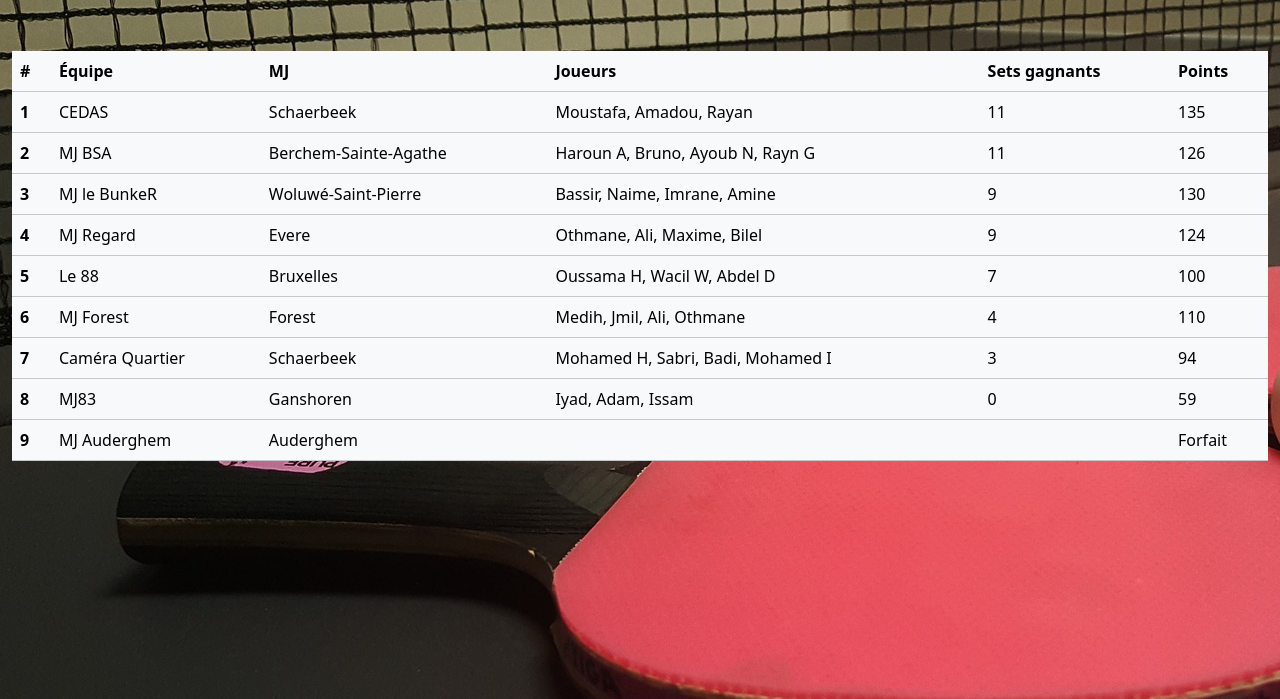
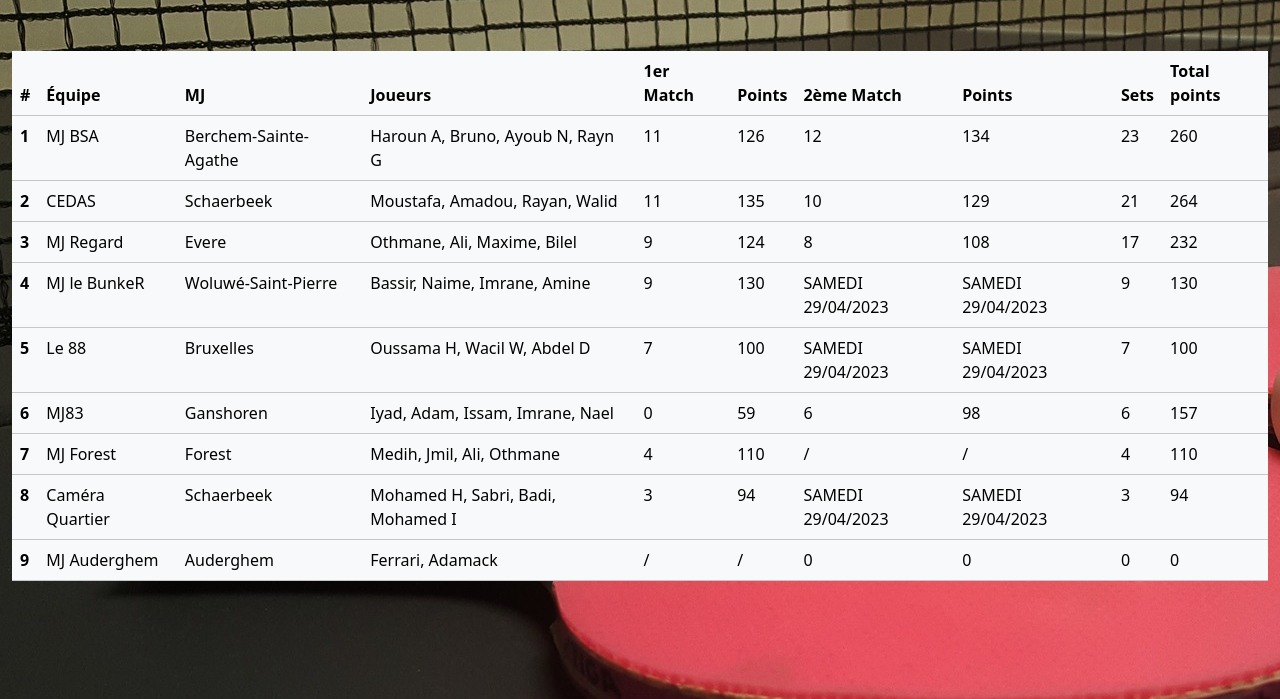
Before and after one commit to TheodoraE/pingpong, a website: page main.html in a window 1280 px wide. Shown: the part 101-800 px from the top of the page. Drawn offline with nearby package versions, Linux system fonts and the light colour scheme.

Commit message:
match 2v2

```diff
--- a/main.html
+++ b/main.html
@@ -28,42 +28,62 @@
                 <th scope="col">Équipe</th>
                 <th scope="col">MJ</th>
                 <th scope="col">Joueurs</th>
-                <th scope="col">Sets gagnants</th>
+                <th scope="col">1er Match</th>
                 <th scope="col">Points</th>
+                <th scope="col">2ème Match</th>
+                <th scope="col">Points</th>
+                <th scope="col">Sets</th>
+                <th scope="col">Total points</th>
               </tr>
             </thead>
             <tbody>
               <tr>
                 <th scope="row">1</th>
-                <td>CEDAS</td>
-                <td>Schaerbeek</td>
-                <td>Moustafa, Amadou, Rayan</td>
-                <td>11</td>
-                <td>135</td>
-              </tr>
-              <tr>
-                <th scope="row">2</th>
                 <td>MJ BSA</td>
                 <td>Berchem-Sainte-Agathe</td>
                 <td>Haroun A, Bruno, Ayoub N, Rayn G</td>
                 <td>11</td>
                 <td>126</td>
+                <td>12</td>
+                <td>134</td>
+                <td>23</td>
+                <td>260</td>
+              </tr>
+              <tr>
+                <th scope="row">2</th>
+                <td>CEDAS</td>
+                <td>Schaerbeek</td>
+                <td>Moustafa, Amadou, Rayan, Walid</td>
+                <td>11</td>
+                <td>135</td>
+                <td>10</td>
+                <td>129</td>
+                <td>21</td>
+                <td>264</td>
               </tr>
               <tr>
                 <th scope="row">3</th>
+                <td>MJ Regard</td>
+                <td>Evere</td>
+                <td>Othmane, Ali, Maxime, Bilel</td>
+                <td>9</td>
+                <td>124</td>
+                <td>8</td>
+                <td>108</td>
+                <td>17</td>
+                <td>232</td>
+              </tr>
+              <tr>
+                <th scope="row">4</th>
                 <td>MJ le BunkeR</td>
                 <td>Woluwé-Saint-Pierre</td>
                 <td>Bassir, Naime, Imrane, Amine</td>
                 <td>9</td>
                 <td>130</td>
-              </tr>
-              <tr>
-                <th scope="row">4</th>
-                <td>MJ Regard</td>
-                <td>Evere</td>
-                <td>Othmane, Ali, Maxime, Bilel</td>
+                <td>SAMEDI 29/04/2023</td>
+                <td>SAMEDI 29/04/2023</td>
                 <td>9</td>
-                <td>124</td>
+                <td>130</td>
               </tr>
               <tr>
                 <th scope="row">5</th>
@@ -72,38 +92,58 @@
                 <td>Oussama H, Wacil W, Abdel D</td>
                 <td>7</td>
                 <td>100</td>
+                <td>SAMEDI 29/04/2023</td>
+                <td>SAMEDI 29/04/2023</td>
+                <td>7</td>
+                <td>100</td>
               </tr>
               <tr>
                 <th scope="row">6</th>
+                <td>MJ83</td>
+                <td>Ganshoren</td>
+                <td>Iyad, Adam, Issam, Imrane, Nael</td>
+                <td>0</td>
+                <td>59</td>
+                <td>6</td>
+                <td>98</td>
+                <td>6</td>
+                <td>157</td>
+              </tr>
+              <tr>
+                <th scope="row">7</th>
                 <td>MJ Forest</td>
                 <td>Forest</td>
                 <td>Medih, Jmil, Ali, Othmane</td>
                 <td>4</td>
                 <td>110</td>
+                <td>/</td>
+                <td>/</td>
+                <td>4</td>
+                <td>110</td>
               </tr>
               <tr>
-                <th scope="row">7</th>
+                <th scope="row">8</th>
                 <td>Caméra Quartier</td>
                 <td>Schaerbeek</td>
                 <td>Mohamed H, Sabri, Badi, Mohamed I</td>
                 <td>3</td>
                 <td>94</td>
-              </tr>
-              <tr>
-                <th scope="row">8</th>
-                <td>MJ83</td>
-                <td>Ganshoren</td>
-                <td>Iyad, Adam, Issam</td>
-                <td>0</td>
-                <td>59</td>
+                <td>SAMEDI 29/04/2023</td>
+                <td>SAMEDI 29/04/2023</td>
+                <td>3</td>
+                <td>94</td>
               </tr>
               <tr>
                 <th scope="row">9</th>
                 <td>MJ Auderghem</td>
                 <td>Auderghem</td>
-                <td></td>
-                <td></td>
-                <td>Forfait</td>
+                <td>Ferrari, Adamack</td>
+                <td>/</td>
+                <td>/</td>
+                <td>0</td>
+                <td>0</td>
+                <td>0</td>
+                <td>0</td>
               </tr>
             </tbody>
         </table>
```
Also changed, not shown: index.html (+1 -1 lines).
